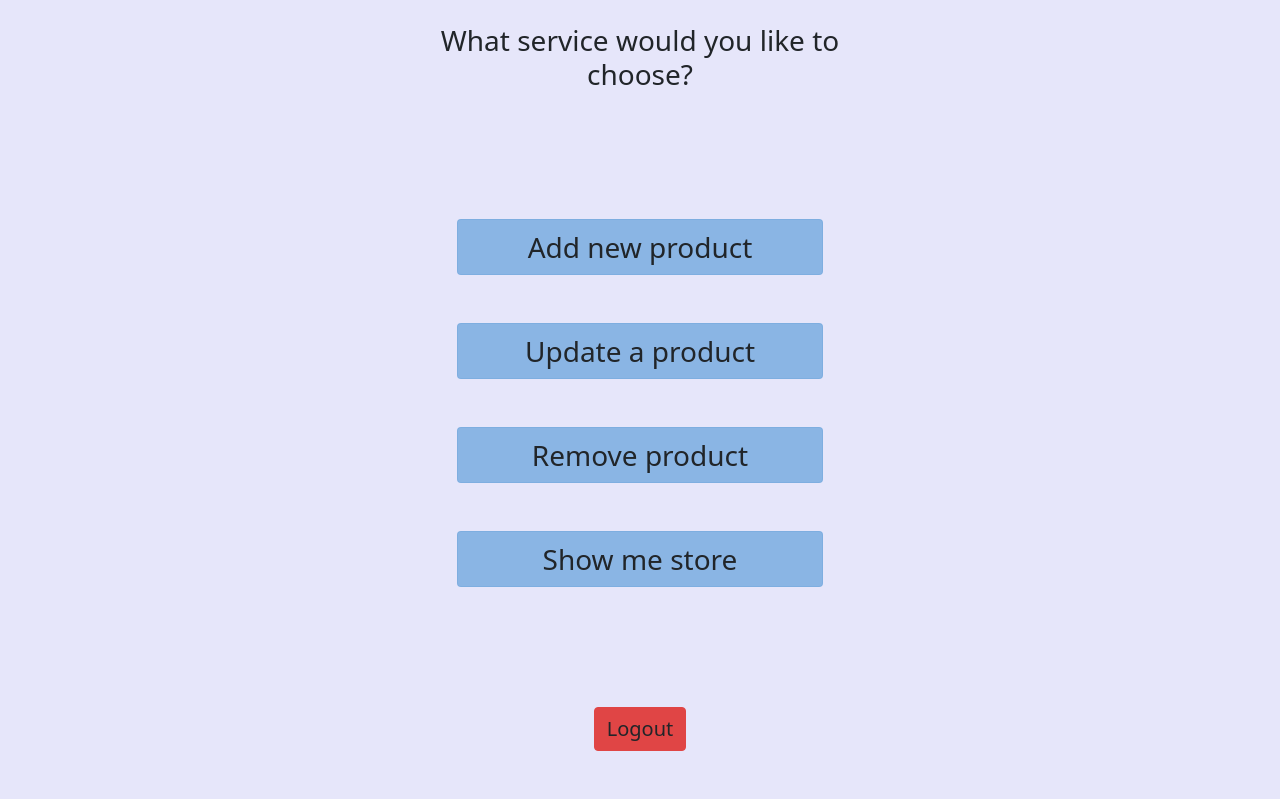
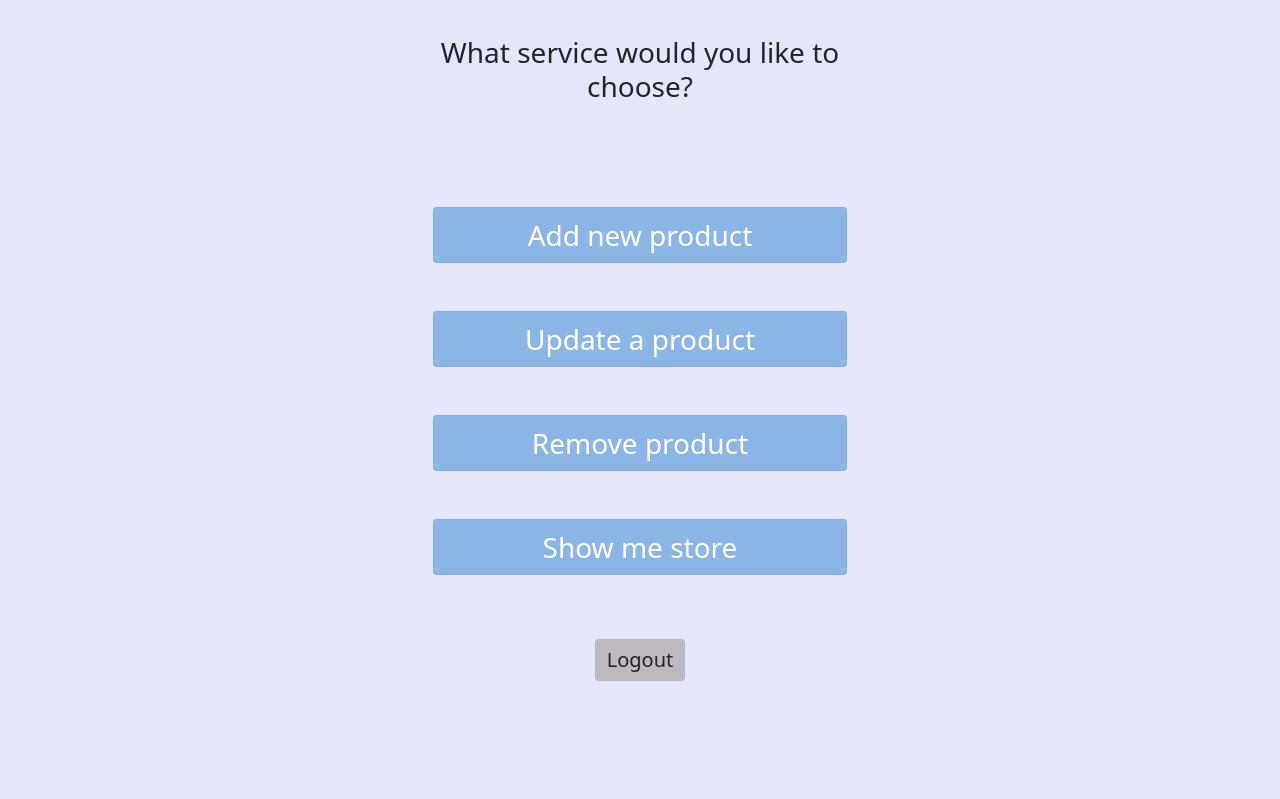
Before and after one commit to RachelYael/store, a website: page main-menu.html in a window 1280 px wide. Shown: the part 184-983 px from the top of the page. After the commit the page ends 881 px from the top, so only its background shows below. Drawn offline with nearby package versions, Linux system fonts and the light colour scheme.

Commit message:
design fixes

```diff
--- a/main-menu.html
+++ b/main-menu.html
@@ -42,17 +42,17 @@
         <div class="col-md-5 mx-auto">
             <div class="d-flex flex-md-column">
                 <div class="d-flex flex-md-column m-5 text-center">
-                    <h1><b>Let's Start....</b></h1><br><br>
+                    <h1 style="font-size: 50px;"><b>Let's Start....</b></h1><br><br>
                     <h3>What service would you like to choose?</h3>
                 </div>
-                <div class="d-flex flex-md-column m-5">
-                    <button type="button" class="btn m-4 fs-3" ><a href="./pages/addProd.html" class="text-dark">Add new product</a></button>
-                    <button type="button" class="btn m-4 fs-3"><a href="./pages/updateProd.html" class="text-dark">Update a product</a></button>
-                    <button type="button" class="btn m-4 fs-3"><a href="./pages/removeProd.html" class="text-dark">Remove product</a></button>
-                    <button type="button" class="btn m-4 fs-3"><a href="./pages/allProds.html" class="text-dark">Show me store</a></button>
+                <div class="d-flex flex-md-column m-4">
+                    <button type="button" class="btn m-4 fs-3" ><a href="./pages/addProd.html" class="text-white">Add new product</a></button>
+                    <button type="button" class="btn m-4 fs-3"><a href="./pages/updateProd.html" class="text-white">Update a product</a></button>
+                    <button type="button" class="btn m-4 fs-3"><a href="./pages/removeProd.html" class="text-white">Remove product</a></button>
+                    <button type="button" class="btn m-4 fs-3"><a href="./pages/allProds.html" class="text-white">Show me store</a></button>
                 </div>
                 <div class="text-center">
-                    <button type="button" class="btn logout m-5 fs-5"><a href="login.html" class="text-dark">Logout</a></button>
+                    <button type="button" class="btn logout m-3 fs-5"><a class="text-dark" href="login.html">Logout</a></button>
                 </div>
             </div>
         </div>
--- a/public/css/styles.css
+++ b/public/css/styles.css
@@ -20,6 +20,7 @@
     background-color: royalblue !important;
     border: royalblue !important;
     font-weight: bolder !important;
+    color: white !important;
   }
 
   a{
@@ -32,15 +33,14 @@
   }
 
   .logout {
-    background-color: rgb(224, 69, 69);
-    border-color: rgb(224, 69, 69);
+    background-color: rgba(153, 143, 143, 0.52);
+    border: rgba(153, 143, 143, 0.52);
   }
 
   .logout:hover{
     background-image:none !important;
-    background-color: rgb(36, 168, 36) !important;
-    border: rgb(36, 168, 36) !important;
-    font-weight: bolder !important;
+    background-color: rgba(206, 81, 97, 0.767) !important;
+    border: rgba(206, 81, 97, 0.767) !important;
   }
 
   .default-bg {
```
Also changed, not shown: login.html (+10 -12 lines).
